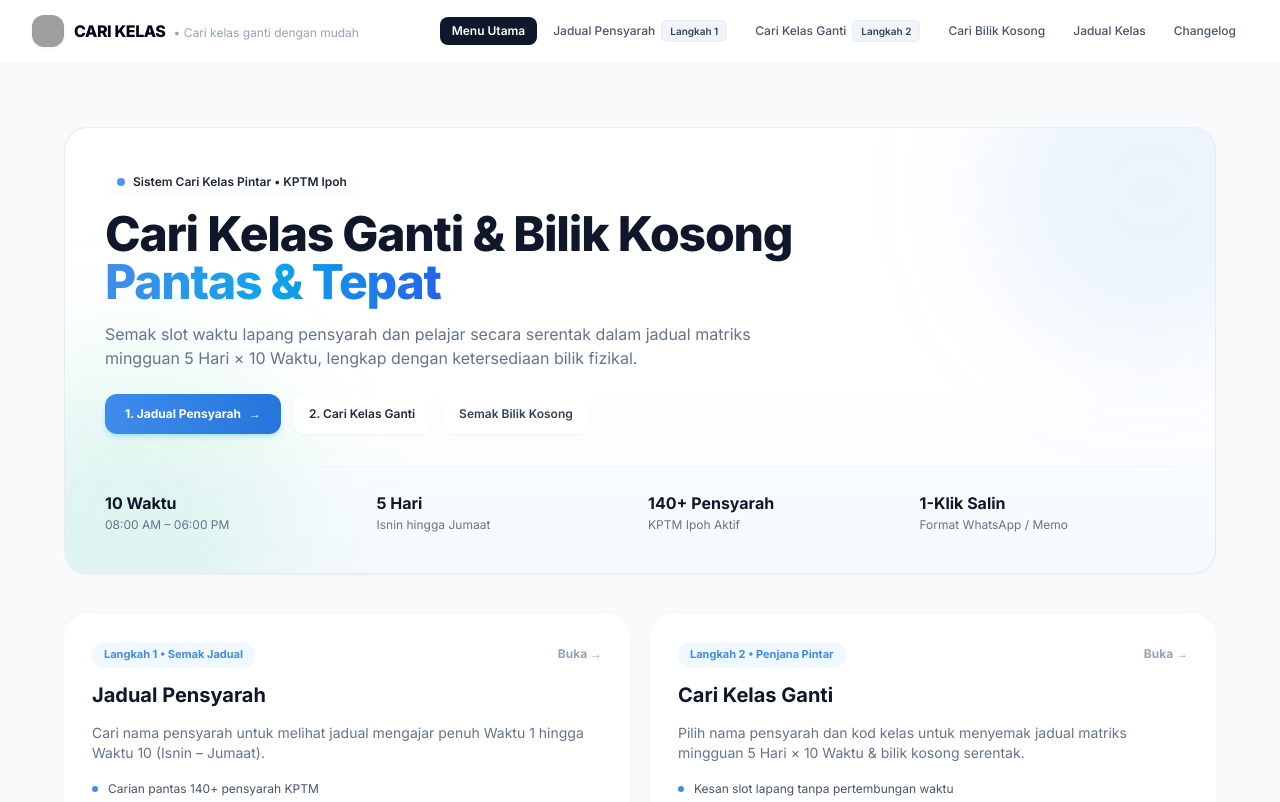
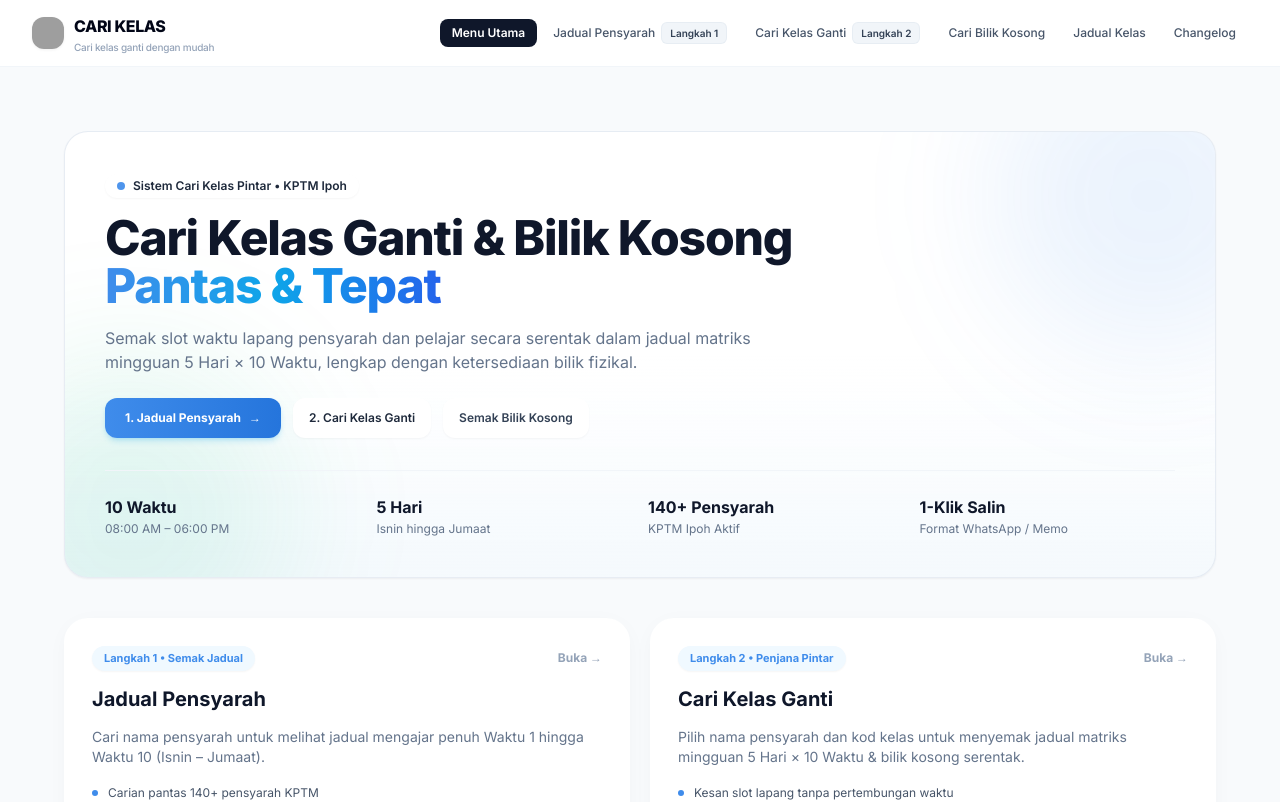
Before and after one commit to syfxai/cari_kelas, a Next.js app: page / in a window 1280 px wide. Shown: the top 802 px of the page. Built offline with nearby package versions, Linux system fonts and the light colour scheme; grey boxes are pictures that could not be loaded.

Commit message:
fix(ui): susun kapsyen 'Cari kelas ganti dengan mudah' di bawah tajuk CARI KELAS

```diff
--- a/src/components/AppShell.tsx
+++ b/src/components/AppShell.tsx
@@ -74,12 +74,12 @@ export default function AppShell({ children }: AppShellProps) {
                 className="w-8 h-8 rounded-xl shadow-xs object-cover hover:scale-105 transition-transform duration-200"
                 priority
               />
-              <div className="flex items-baseline gap-2">
-                <span className="text-base font-extrabold tracking-tight text-slate-950">
+              <div className="flex flex-col justify-center">
+                <span className="text-sm sm:text-base font-extrabold tracking-tight text-slate-950 leading-none">
                   CARI KELAS
                 </span>
-                <span className="hidden sm:inline text-xs text-slate-400 font-normal">
-                  • Cari kelas ganti dengan mudah
+                <span className="hidden sm:inline text-[10px] text-slate-400 font-medium tracking-tight mt-1 leading-none">
+                  Cari kelas ganti dengan mudah
                 </span>
               </div>
             </Link>
```
